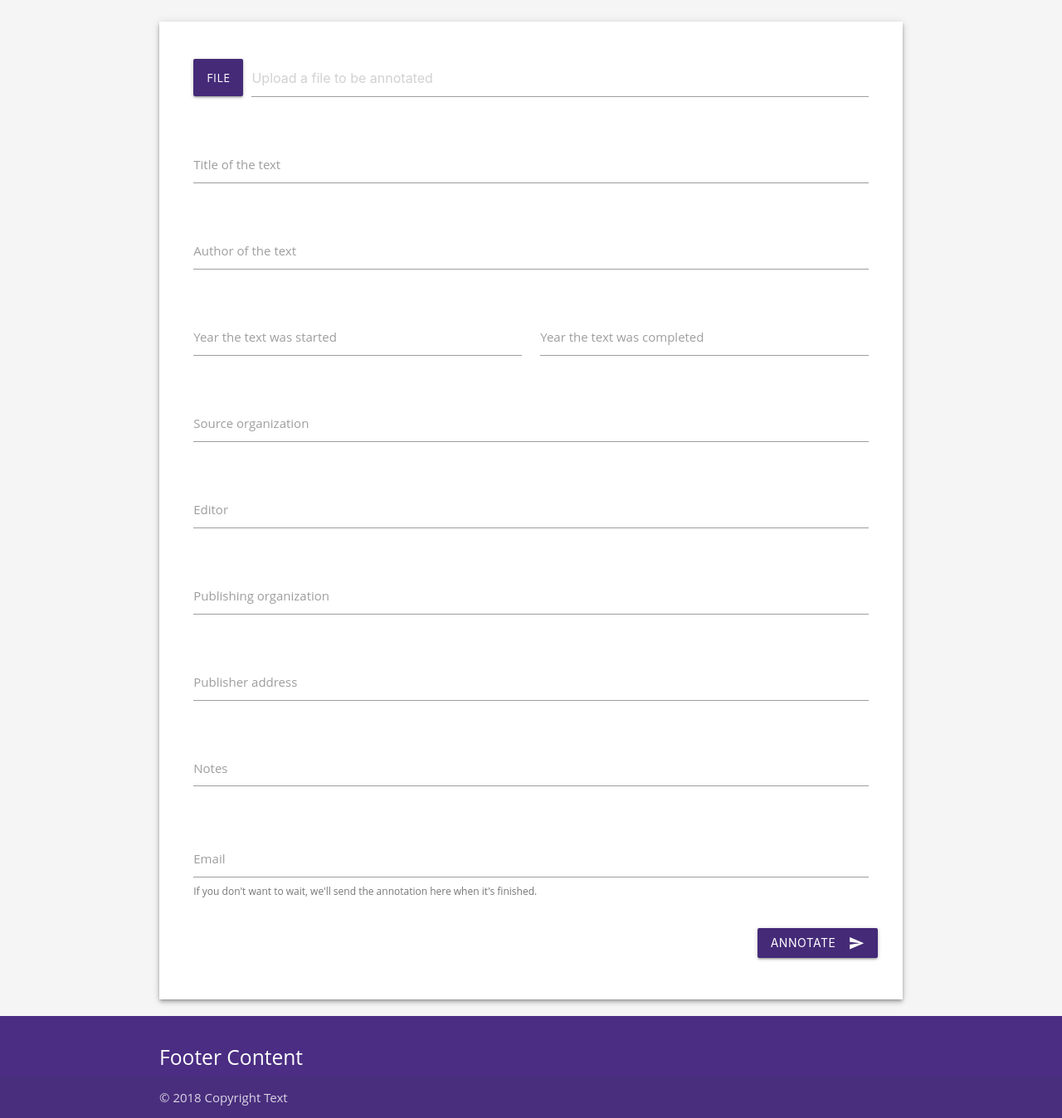
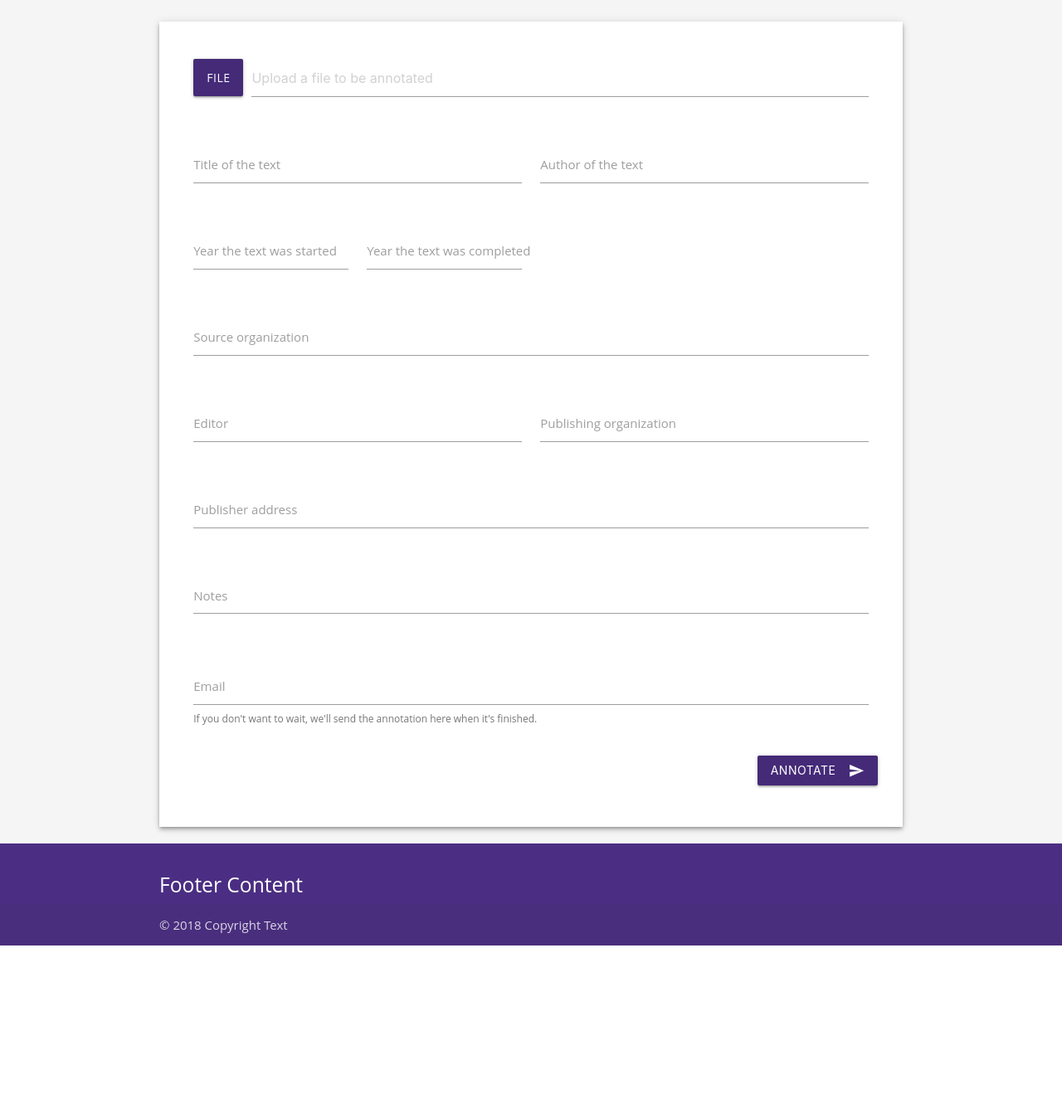
Before and after one commit to Linguistics575/neam, a Flask app: page / in a window 1280 px wide. Shown: the part 174-1522 px from the top of the page at 83% size. After the commit the page ends 1314 px from the top, so only its background shows below. Run offline with Flask 2, Linux system fonts and the light colour scheme; parts of the project's set-up code (start-up, migrations or seed data) failed here and were passed over; some libraries are stand-ins or nearby versions.

Commit message:
Add id attributes to form elements in the web app
ID attributes let <label> tags correctly find the thing they're
labelling

```diff
--- a/neam/python/app/templates/index.html
+++ b/neam/python/app/templates/index.html
@@ -16,60 +16,56 @@
                 </div>
             </div>
             <div class="row">
-                <div class="input-field col s12">
-                    <input name="title" type="text" />
+                <div class="input-field col s6">
+                    <input name="title" id="title" type="text" />
                     <label for="title">Title of the text</label>
                 </div>
-            </div>
-            <div class="row">
-                <div class="input-field col s12">
-                    <input name="author-name" type="text" />
+                <div class="input-field col s6">
+                    <input name="author-name" id="author-name" type="text" />
                     <label for="author-name">Author of the text</label>
                 </div>
             </div>
             <div class="row">
-                <div class="input-field col s6">
-                    <input name="start-date" type="number" />
+                <div class="input-field col s3">
+                    <input name="start-date" id="start-date" type="number" />
                     <label for="start-date">Year the text was started</label>
                 </div>
-                <div class="input-field col s6">
-                    <input name="end-date" type="number" />
+                <div class="input-field col s3">
+                    <input name="end-date" id="end-date" type="number" />
                     <label for="end-date">Year the text was completed</label>
                 </div>
             </div>
             <div class="row">
                 <div class="input-field col s12">
-                    <input name="source-organization" type="text" />
+                    <input name="source-organization" id="source-organization" type="text" />
                     <label for="source-organization">Source organization</label>
                 </div>
             </div>
             <div class="row">
-                <div class="input-field col s12">
-                    <input name="editor" type="text" />
+                <div class="input-field col s6">
+                    <input name="editor" id="editor" type="text" />
                     <label for="editor">Editor</label>
                 </div>
-            </div>
-            <div class="row">
-                <div class="input-field col s12">
-                    <input name="publisher" type="text" />
+                <div class="input-field col s6">
+                    <input name="publisher" id="publisher" type="text" />
                     <label for="publisher">Publishing organization</label>
                 </div>
             </div>
             <div class="row">
                 <div class="input-field col s12">
-                    <input name="publisher-address" type="text" />
+                    <input name="publisher-address" id="publisher-address" type="text" />
                     <label for="publisher-address">Publisher address</label>
                 </div>
             </div>
             <div class="row">
                 <div class="input-field col s12">
-                    <textarea name="notes" class="materialize-textarea"></textarea>
+                    <textarea name="notes" id="notes" class="materialize-textarea"></textarea>
                     <label for="notes">Notes</label>
                 </div>
             </div>
             <div class="row">
                 <div class="input-field col s12">
-                    <input name="email" type="email" />
+                    <input name="email" id="email" type="email" />
                     <label for="email">Email</label>
                     <span class="helper-text">If you don't want to wait, we'll send the annotation here when it's finished.</span>
                 </div>
```
